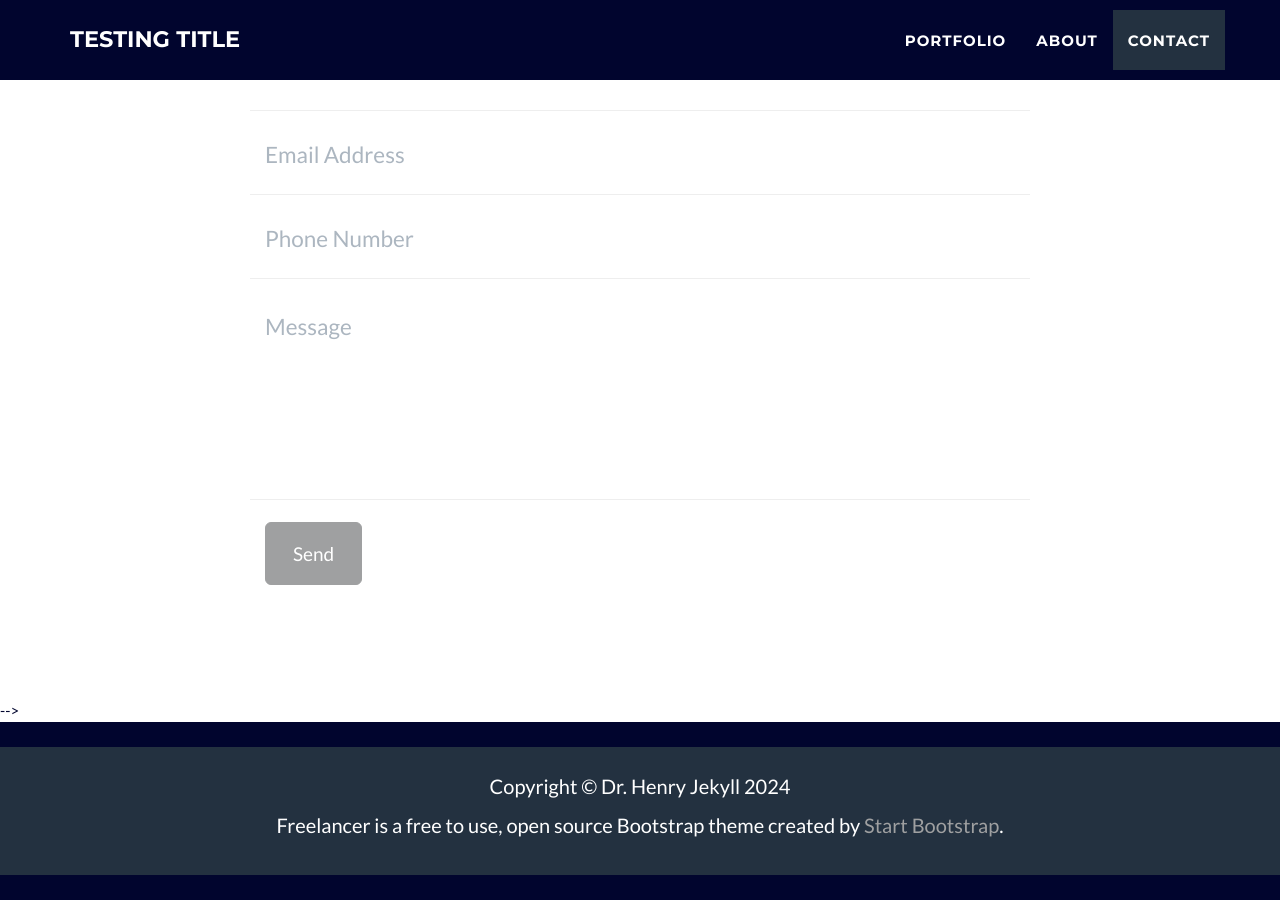
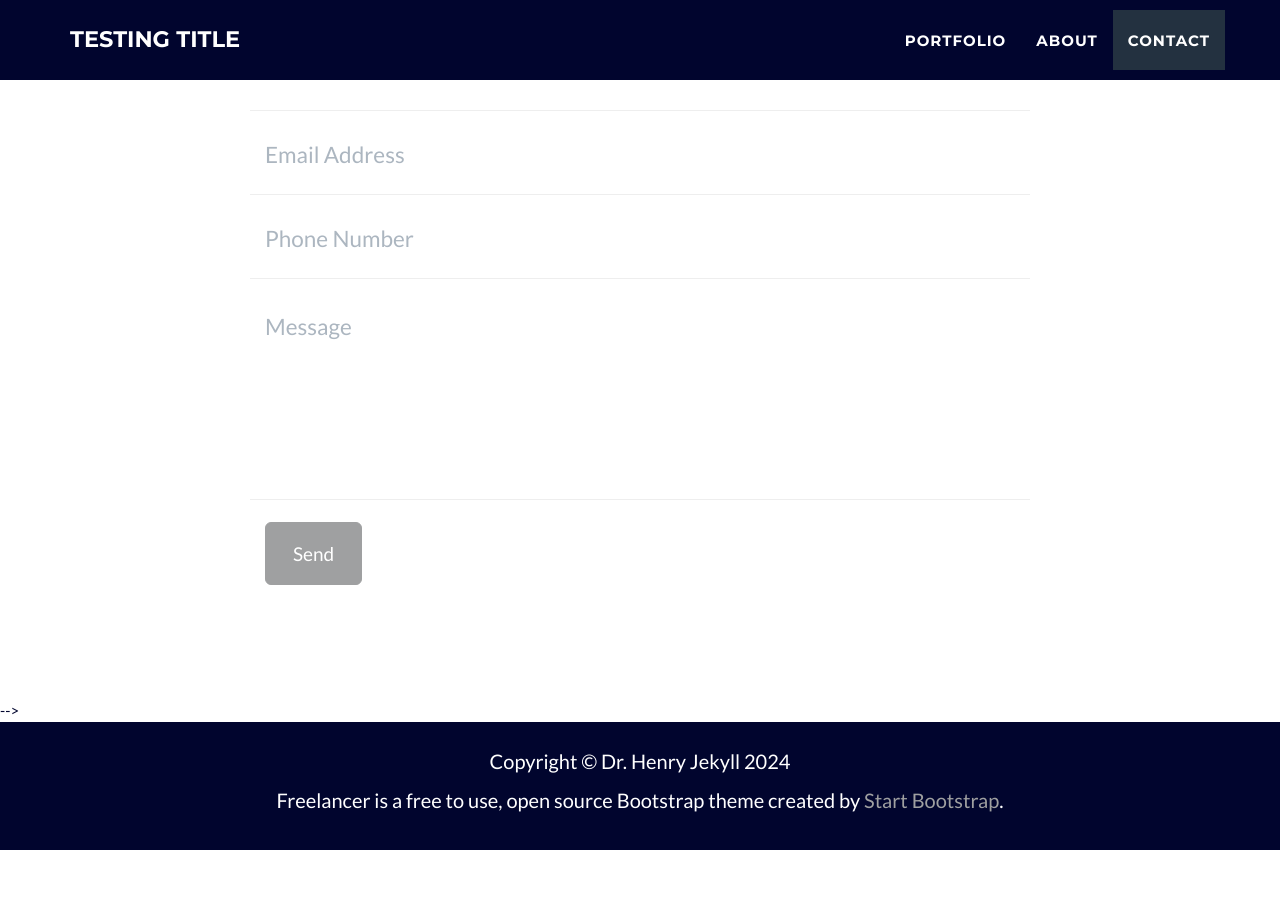
Before and after one commit to mel-que/mel-que.github.io, a Jekyll site: the page built from _posts/2014-07-18-project-1.markdown, in a window 1280 px wide and 900 px high, scrolled down 1928 px. Built offline with Jekyll 4.4.1, drawn with Linux system fonts in a browser that asks for light colours; after the commit the page ends 2778 px from its top, so only the background shows below that.

Commit message:
Update footer.html

```diff
--- a/_includes/footer.html
+++ b/_includes/footer.html
@@ -30,7 +30,7 @@
     </div>
   </div> -->
 <!--   <div class="footer-below"> -->
-  <div class="footer-below">
+  <div class="footer">
     <div class="container">
       <div class="row">
         <div class="col-lg-12">
```
